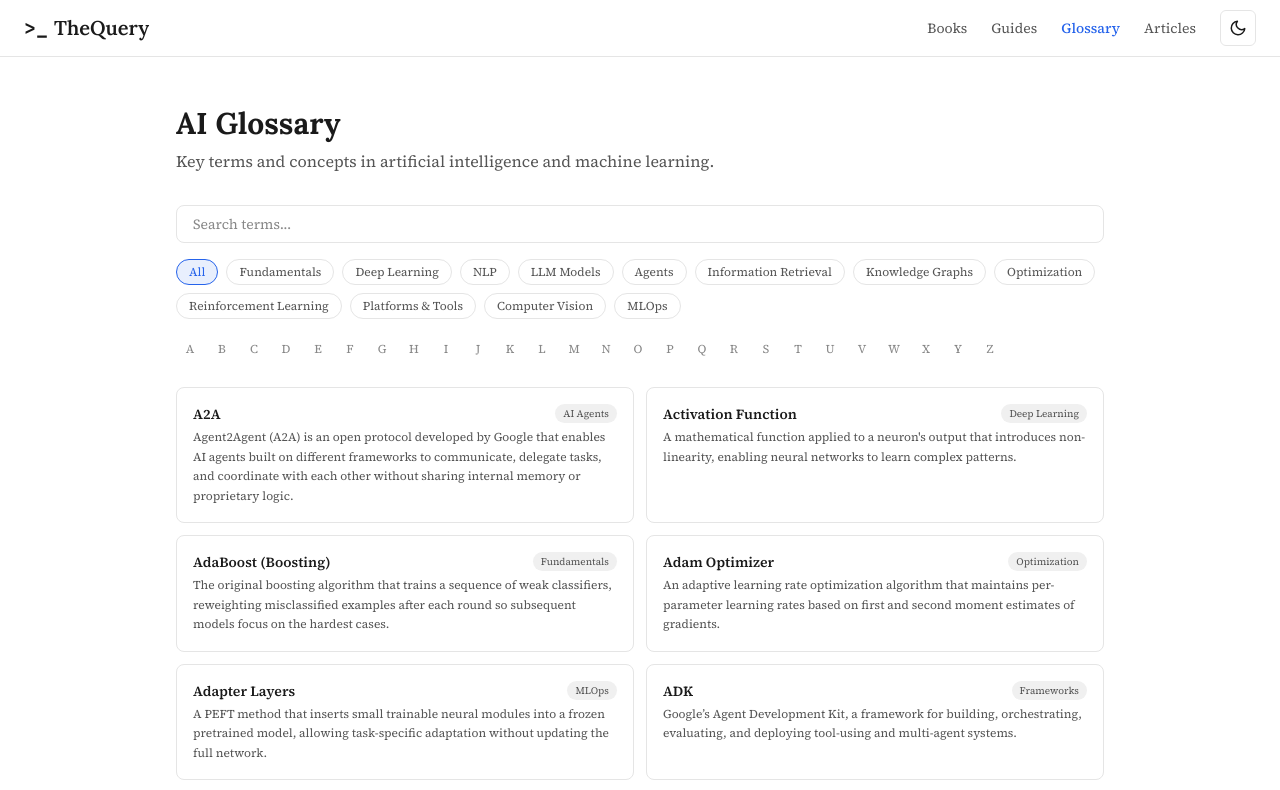
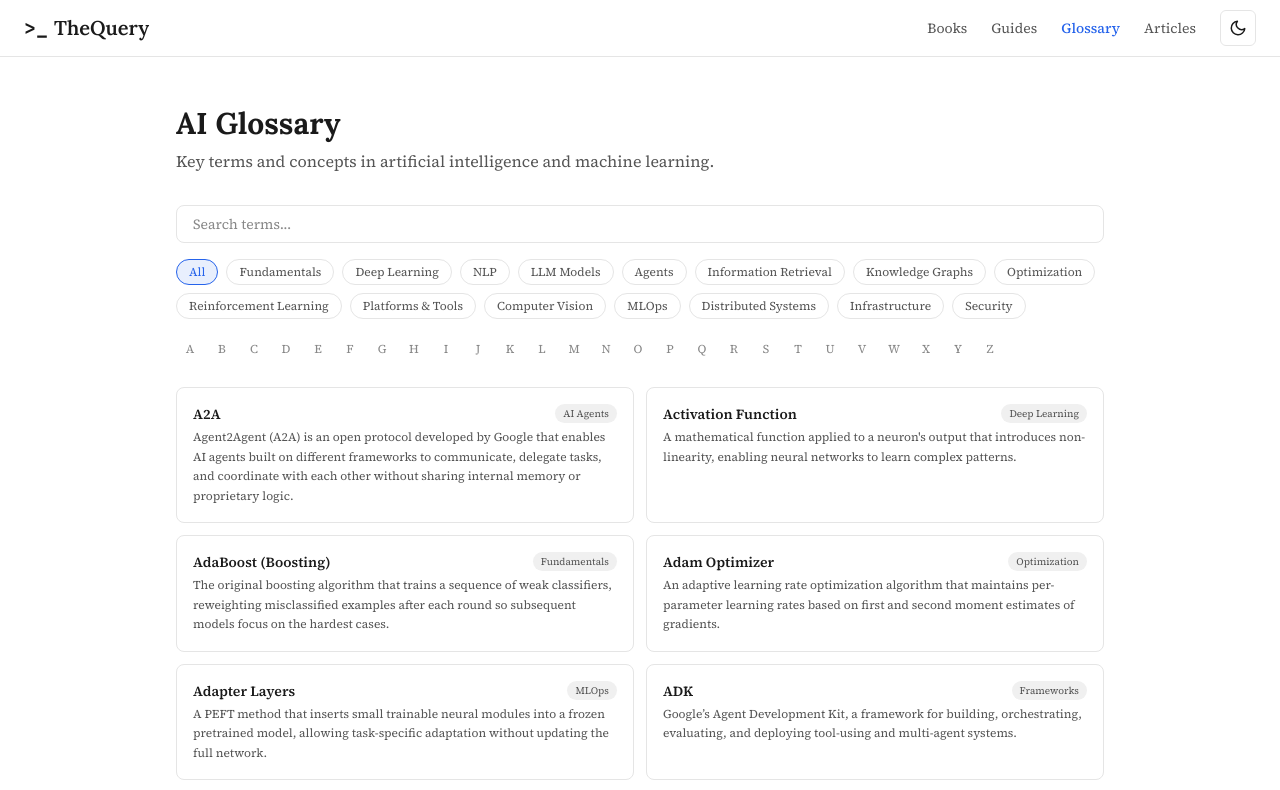
Before and after one commit to Officially-aditya/thequery, a Next.js app: page /glossary in a window 1280 px wide. Shown: the top 790 px of the page. Built offline with nearby package versions, Linux system fonts and the light colour scheme.

Commit message:
fix: add new glossary categories to filters

```diff
--- a/components/GlossarySearch.tsx
+++ b/components/GlossarySearch.tsx
@@ -24,6 +24,9 @@ const CATEGORIES = [
   "Platforms & Tools",
   "Computer Vision",
   "MLOps",
+  "Distributed Systems",
+  "Infrastructure",
+  "Security",
 ];
 
 const ALPHABET = "ABCDEFGHIJKLMNOPQRSTUVWXYZ".split("");
```
